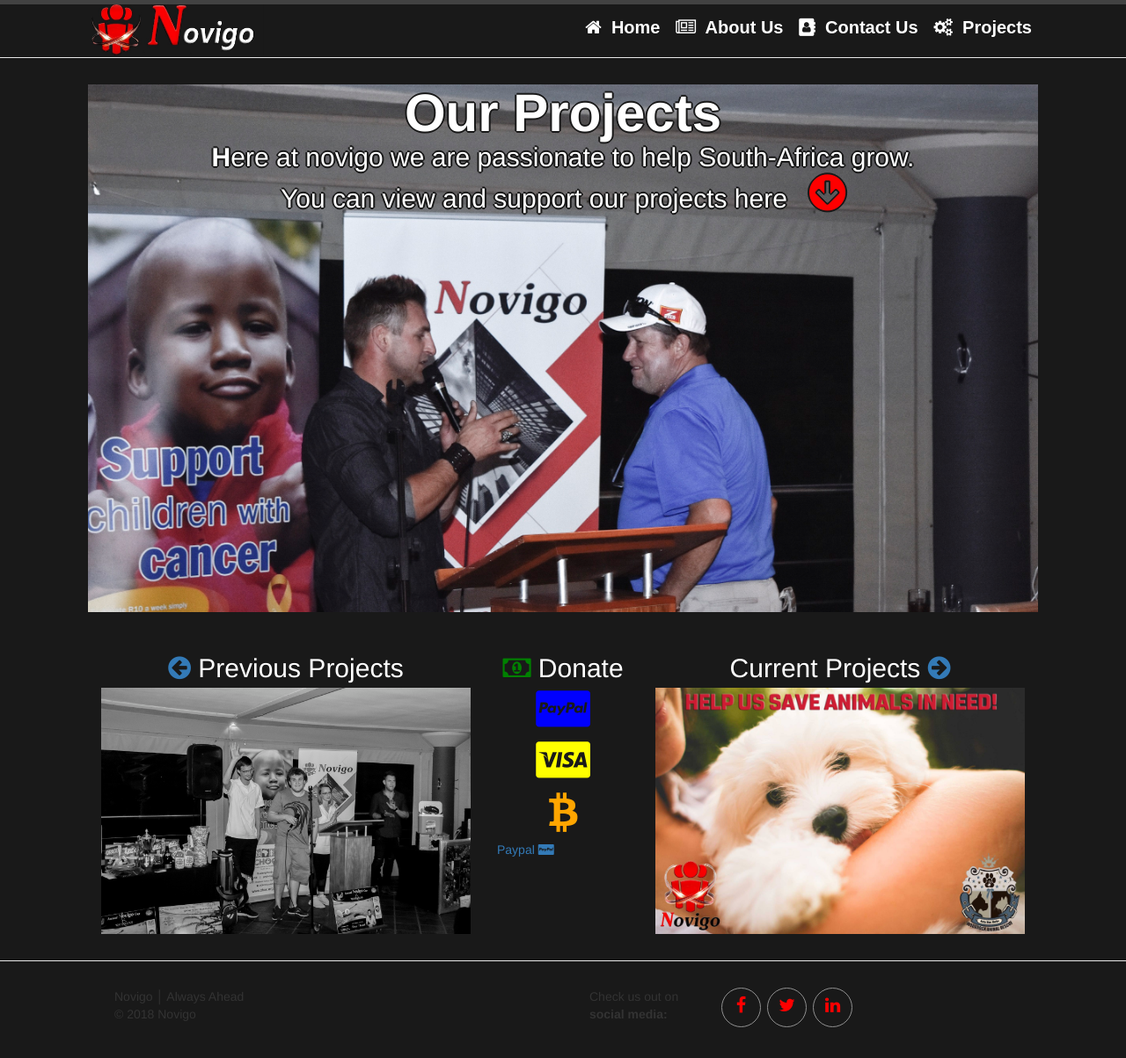
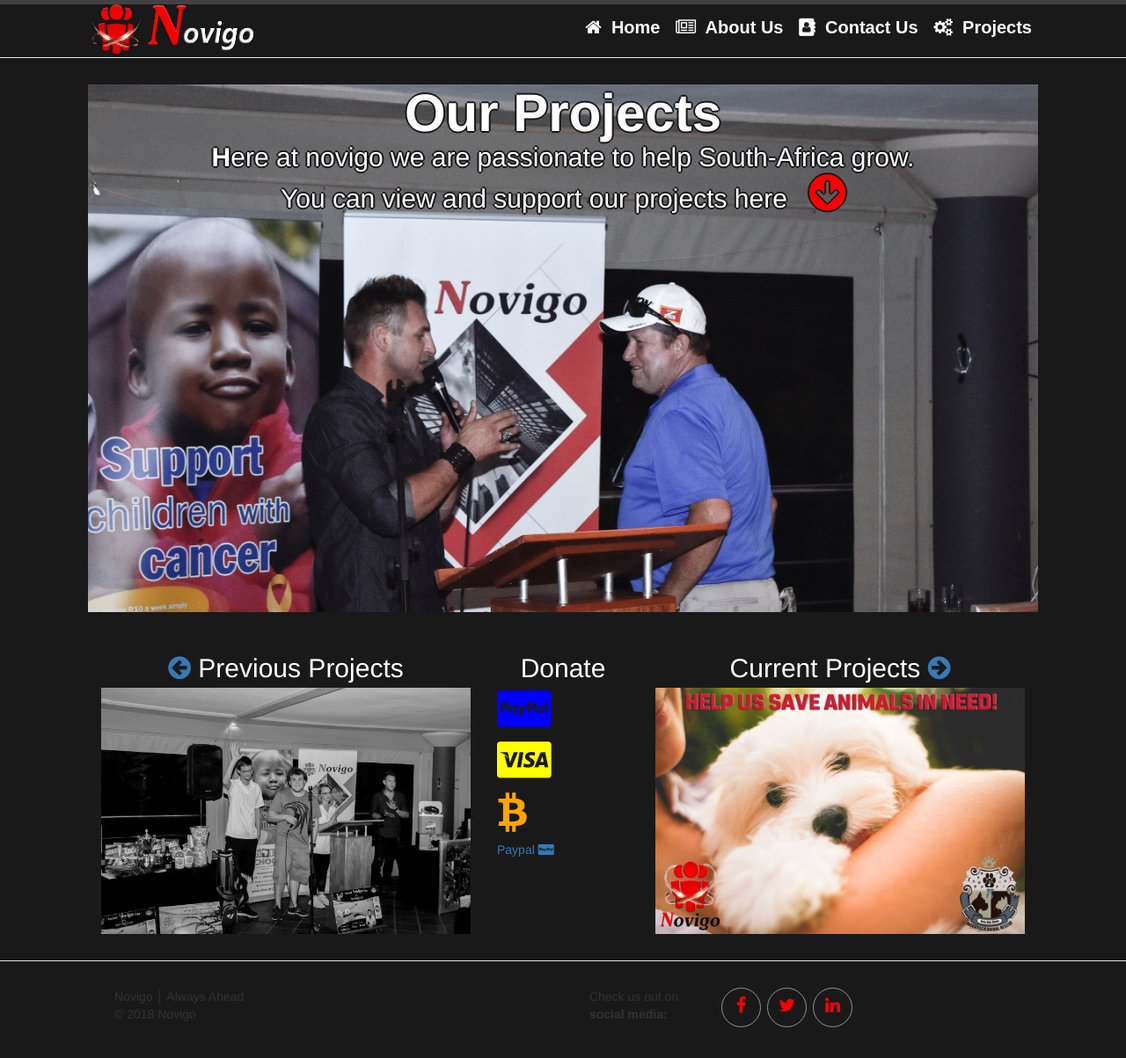
Before and after one commit to Hermankoch/hermankoch.github.io, a Jekyll site: the page built from projects.html, in a window 1280 px wide. Shown: the whole page at 88% size. Built offline with Jekyll 4.4.1, drawn with Linux system fonts in a browser that asks for light colours.

Commit message:
Update projects.html

```diff
--- a/projects.html
+++ b/projects.html
@@ -21,12 +21,14 @@
   </div>
 
   <div class="col-sm-2">
-   <p class="LivesTouched2"> <br /> <i class="fa fa-money" style="color:green" aria-hidden="true"></i>  Donate <br /> </p>
-   <p style="text-align: center"> <i class="fa fa-cc-paypal" style="font-size:48px;color:blue"></i> </p>
-   <p style="text-align: center"> <i class="fa fa-cc-visa"   style="font-size:48px;color:yellow"></i> </p>
-   <p style="text-align: center"> <i class="fa fa-bitcoin"   style="font-size:48px;color:orange"></i> </p>
+   <p class="LivesTouched2"> <br /> Donate <br /> </p>
+   <div class="sosial-links2">
+   <i class="fa fa-cc-paypal" style="font-size:48px;color:blue"></i> </p>
+   <i class="fa fa-cc-visa"   style="font-size:48px;color:yellow"></i> </p>
+   <i class="fa fa-bitcoin"   style="font-size:48px;color:orange"></i> </p>
+   </div>
    <a href="paymentPayPal.html">Paypal</a>
-   <a href="paymentPayPal.html" class="sosial-links2"><i class="fa fa-cc-paypal"></i></a>
+   <a href="paymentPayPal.html"><i class="fa fa-cc-paypal"></i></a>
   </div>
 
     <div class="col-sm-5">
```
